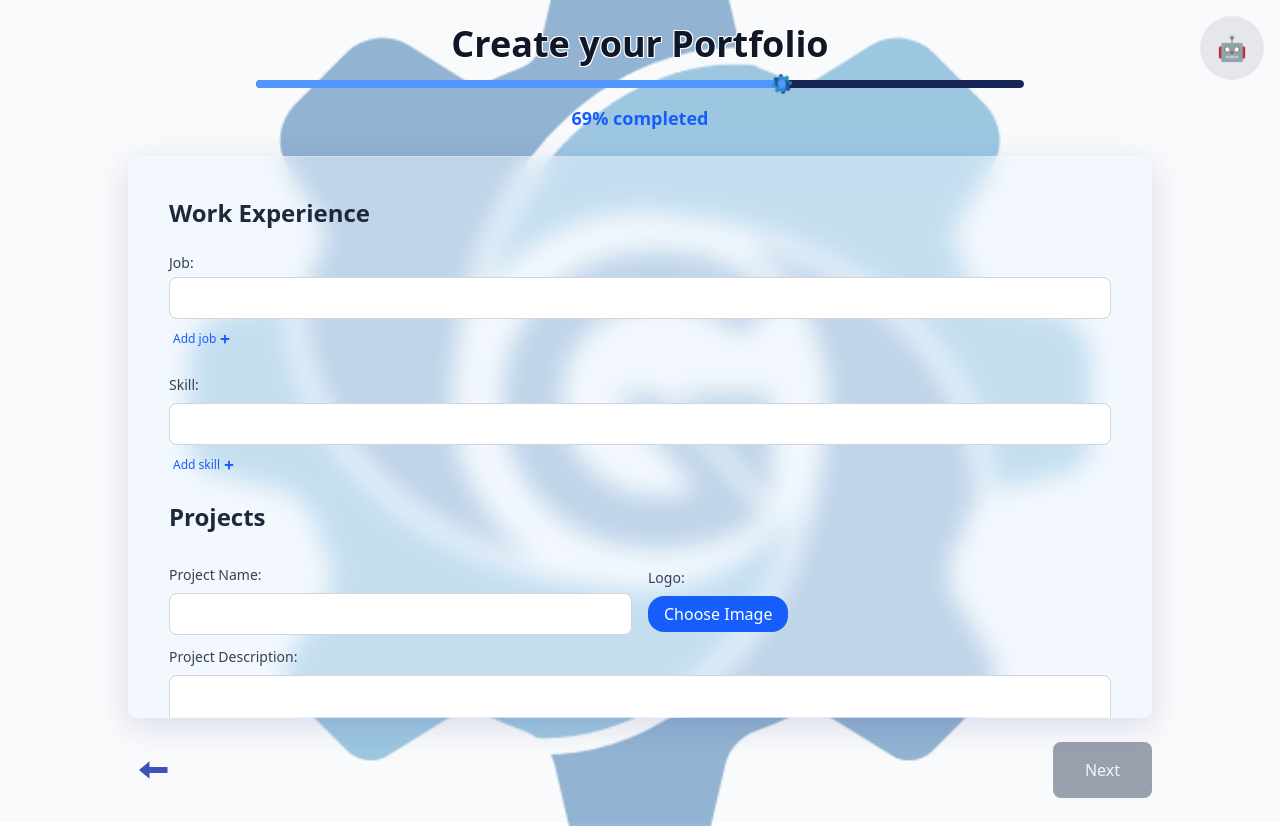
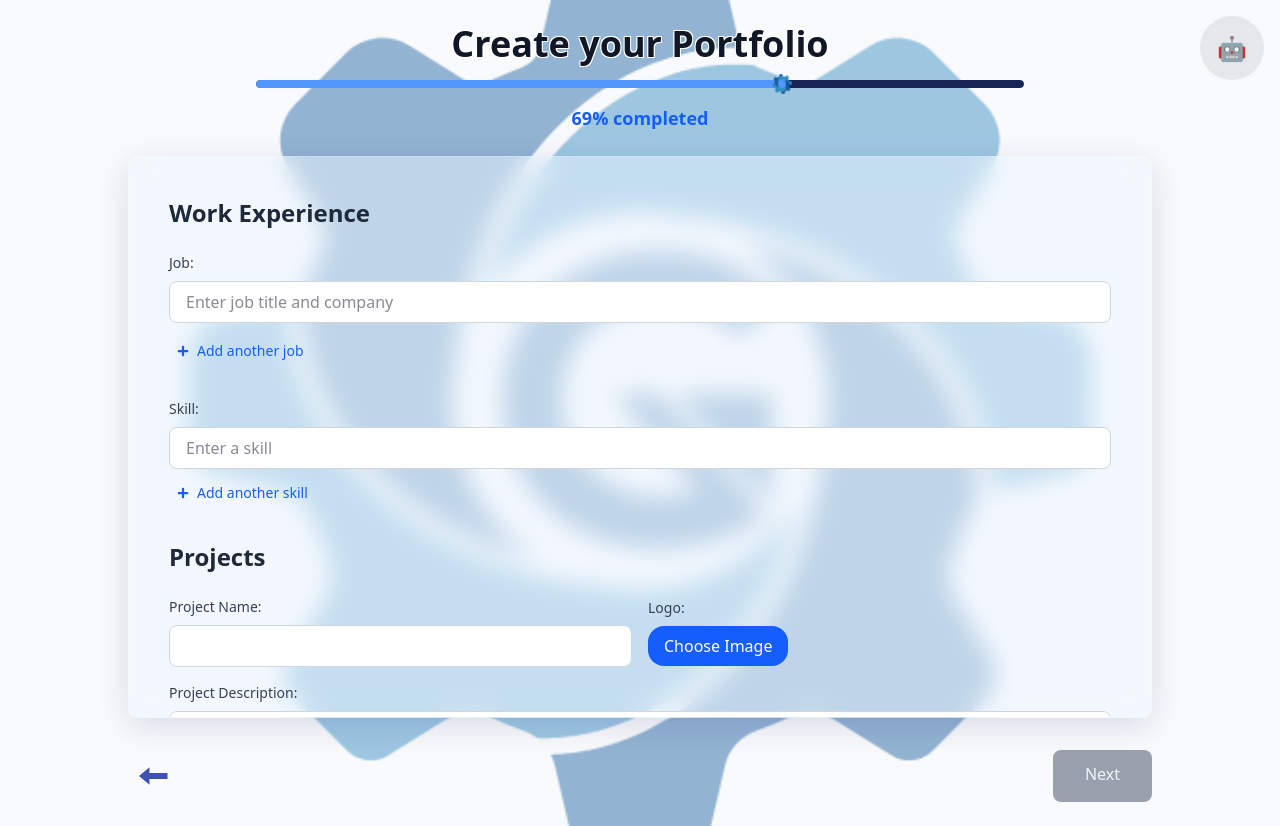
Before and after one commit to ICPEP-SE-CITU/GearFolio, a Next.js app: page /portfolio_creation_page/6_work_experience in a window 1280 px wide. Built offline with nearby package versions, Linux system fonts and the light colour scheme.

Commit message:
updated work experience

```diff
--- a/src/app/(routes)/portfolio_creation_page/6_work_experience/page.js
+++ b/src/app/(routes)/portfolio_creation_page/6_work_experience/page.js
@@ -188,24 +188,25 @@ export default function WorkExperiencePage() {
         >
           <div className="p-10 relative max-h-[70vh] overflow-y-auto">
             <h2 className="text-2xl font-semibold text-gray-800 mb-6">Work Experience</h2>
-            <div className="space-y-6">
+            <div className="space-y-8"> {/* Increased spacing between sections */}
               {/* Jobs */}
-              <div>
-                <label className="block text-sm font-medium text-gray-700 mb-1">Job:</label>
+              <div className="space-y-4"> {/* Added container with spacing */}
+                <label className="block text-sm font-medium text-gray-700 mb-2">Job:</label>
                 {jobs.map((job, index) => (
-                  <div key={index} className="space-y-2">
-                    <div className="flex items-center gap-2">
+                  <div key={index} className="space-y-3"> {/* Increased spacing between job entries */}
+                    <div className="flex items-center gap-3"> {/* Increased gap between input and button */}
                       <input
                         type="text"
                         value={job}
                         onChange={(e) => updateJob(index, e.target.value)}
-                        className="w-full px-3 py-2 border border-gray-300 rounded-md focus:outline-none focus:ring-2 focus:ring-blue-500 bg-white text-gray-900"
+                        className="flex-1 px-4 py-2 border border-gray-300 rounded-md focus:outline-none focus:ring-2 focus:ring-blue-500 bg-white text-gray-900"
+                        placeholder="Enter job title and company"
                       />
                       {index > 0 && (
                         <button
                           type="button"
                           onClick={() => removeJob(index)}
-                          className="px-2 py-1 text-xs bg-red-100 text-red-600 hover:bg-red-200 rounded-md transition-colors"
+                          className="px-3 py-1.5 text-sm bg-red-100 text-red-600 hover:bg-red-200 rounded-md transition-colors"
                         >
                           Remove
                         </button>
@@ -215,10 +216,10 @@ export default function WorkExperiencePage() {
                       <button
                         type="button"
                         onClick={addJob}
-                        className="text-xs text-blue-600 hover:bg-blue-50 rounded flex items-center gap-1 px-2 py-1 -ml-1"
+                        className="text-sm text-blue-600 hover:bg-blue-50 rounded flex items-center gap-2 px-3 py-1.5 -ml-1 cursor-pointer transition-colors"
                       >
-                        <span>Add job</span>
-                        <FaPlus size={10} />
+                        <FaPlus size={12} />
+                        <span>Add another job</span>
                       </button>
                     )}
                   </div>
@@ -226,23 +227,24 @@ export default function WorkExperiencePage() {
               </div>
 
               {/* Skills */}
-              <div>
+              <div className="space-y-4"> {/* Added container with spacing */}
                 <label className="block text-sm font-medium text-gray-700 mb-2">Skill:</label>
                 <div className="space-y-3">
                   {skills.map((skill, index) => (
                     <div key={index} className="space-y-2">
-                      <div className="flex items-center gap-2">
+                      <div className="flex items-center gap-3"> {/* Increased gap between input and button */}
                         <input
                           type="text"
                           value={skill}
                           onChange={(e) => updateSkill(index, e.target.value)}
-                          className="w-full px-3 py-2 border border-gray-300 rounded-md focus:outline-none focus:ring-2 focus:ring-blue-500 bg-white text-gray-900"
+                          className="flex-1 px-4 py-2 border border-gray-300 rounded-md focus:outline-none focus:ring-2 focus:ring-blue-500 bg-white text-gray-900"
+                          placeholder="Enter a skill"
                         />
                         {index > 0 && (
                           <button
                             type="button"
                             onClick={() => removeSkill(index)}
-                            className="px-2 py-1 text-xs bg-red-100 text-red-600 hover:bg-red-200 rounded-md transition-colors"
+                            className="px-3 py-1.5 text-sm bg-red-100 text-red-600 hover:bg-red-200 rounded-md transition-colors"
                           >
                             Remove
                           </button>
@@ -252,10 +254,10 @@ export default function WorkExperiencePage() {
                         <button
                           type="button"
                           onClick={addSkill}
-                          className="text-xs text-blue-600 hover:bg-blue-50 rounded flex items-center gap-1 px-2 py-1 -ml-1"
+                          className="text-sm text-blue-600 hover:bg-blue-50 rounded flex items-center gap-2 px-3 py-1.5 -ml-1 cursor-pointer transition-colors"
                         >
-                          <span>Add skill</span>
-                          <FaPlus size={10} />
+                          <FaPlus size={12} />
+                          <span>Add another skill</span>
                         </button>
                       )}
                     </div>
@@ -264,11 +266,11 @@ export default function WorkExperiencePage() {
               </div>
 
               {/* Projects */}
-              <div>
-                <h2 className="text-2xl font-semibold text-gray-800 mb-8">Projects</h2>
-                <div className="space-y-4">
+              <div className="space-y-6"> {/* Increased spacing */}
+                <h2 className="text-2xl font-semibold text-gray-800 mb-6">Projects</h2>
+                <div className="space-y-6"> {/* Increased spacing between projects */}
                   {projects.map((project, index) => (
-                    <div key={index} className="space-y-3 border-b pb-4 last:border-b-0">
+                    <div key={index} className="space-y-4 border-b pb-6 last:border-b-0"> {/* Increased spacing and padding */}
                       <div className="flex items-center gap-4">
                         <div className="w-full">
                           <label className="block text-sm font-medium text-gray-700 mb-2">Project Name:</label>
@@ -276,41 +278,37 @@ export default function WorkExperiencePage() {
                             type="text"
                             value={project.name}
                             onChange={(e) => updateProject(index, 'name', e.target.value)}
-                            className="w-full px-3 py-2 border border-gray-300 rounded-md focus:outline-none focus:ring-2 focus:ring-blue-500 bg-white text-gray-900"
+                            className="w-full px-4 py-2 border border-gray-300 rounded-md focus:outline-none focus:ring-2 focus:ring-blue-500 bg-white text-gray-900"
                           />
                         </div>
                         <div className="w-full">
                           <label className="block text-sm font-medium text-gray-700 mb-2">Logo:</label>
-                          <div className="flex items-center gap-2 w-full"> {/* Parent flex container */}
+                          <div className="flex items-center gap-3 w-full"> {/* Increased gap */}
                             <input
                               type="file"
                               onChange={(e) => updateProject(index, 'logo', e.target.files[0])}
                               className="hidden"
                               id={`project-logo-upload-${index}`}
-                              accept="image/*" // Example: accept only images
+                              accept="image/*"
                             />
-                            {/* CHANGED: Label styled as button, FIXED text, intrinsic width */}
                             <label
                               htmlFor={`project-logo-upload-${index}`}
-                              className="w-fit px-4 py-1.5 bg-blue-600 text-white text-center rounded-2xl cursor-pointer hover:bg-blue-700 transition-colors whitespace-nowrap" // CHANGED: w-fit, whitespace-nowrap; REMOVED: flex-grow, truncate
+                              className="w-fit px-4 py-2 bg-blue-600 text-white text-center rounded-2xl cursor-pointer hover:bg-blue-700 transition-colors whitespace-nowrap"
                             >
-                              {project.logo ? "Choose Image" : "Choose Image"}
+                              {project.logo ? "Change Image" : "Choose Image"}
                             </label>
 
-                            {/* ADDED: Conditionally display filename next to button */}
                             {project.logo && (
                               <span className="text-sm text-gray-700 truncate flex-1 min-w-0" title={project.logo.name}>
                                 {project.logo.name}
                               </span>
                             )}
 
-                            {/* Clear button appears after filename if logo exists */}
                             {project.logo && (
                               <button
                                 type="button"
                                 onClick={() => updateProject(index, 'logo', null)}
-                                // Optional: Slightly improved styling for clear button
-                                className="px-2 py-1 text-xs bg-gray-100 text-red-700 hover:bg-gray-200 rounded-md transition-colors flex-shrink-0"
+                                className="px-3 py-1.5 text-sm bg-gray-100 text-red-700 hover:bg-gray-200 rounded-md transition-colors flex-shrink-0"
                                 title="Clear selected logo"
                               >
                                 Clear
@@ -324,38 +322,37 @@ export default function WorkExperiencePage() {
                         <textarea
                           value={project.description}
                           onChange={(e) => updateProject(index, 'description', e.target.value)}
-                          className="w-full max-w-5xl px-3 py-2 border border-gray-300 rounded-md focus:outline-none focus:ring-2 focus:ring-blue-500 bg-white text-gray-900 h-24 resize-none"
+                          className="w-full max-w-5xl px-4 py-2 border border-gray-300 rounded-md focus:outline-none focus:ring-2 focus:ring-blue-500 bg-white text-gray-900 h-24 resize-none"
                         />
                       </div>
                       <div className="flex items-center justify-between">
                         <div className="w-full">
-                          <label className="block text-sm font-medium text-gray-700 mb-1">Link:</label> {/* Reduced mb */}
+                          <label className="block text-sm font-medium text-gray-700 mb-2">Link:</label>
                           <input
                             type="url"
                             value={project.link}
                             onChange={(e) => updateProject(index, 'link', e.target.value)}
-                            className={`w-[919px] px-3 py-2 border border-gray-300 rounded-md focus:outline-none focus:ring-2 focus:ring-blue-500 bg-white text-gray-900
+                            className={`w-full px-4 py-2 border border-gray-300 rounded-md focus:outline-none focus:ring-2 bg-white text-gray-900
                               ${projectLinkErrors[index]
-                                ? 'border-red-500 focus:ring-red-500 focus:border-red-500' // Red border/ring on error
-                                : 'focus:outline-none focus:ring-2 focus:ring-blue-500' // Default border/ring
+                                ? 'border-red-500 focus:ring-red-500'
+                                : 'focus:ring-blue-500'
                               }`}
                             placeholder="https://example.com"
-                            pattern="https://.*" // Keep pattern for browser hints/validation
-                            title="Link must start with https://" // Updated title
+                            pattern="https://.*"
+                            title="Link must start with https://"
                           />
-                          {/* ADDED: Conditional warning message */}
                           {projectLinkErrors[index] && (
-                            <p className="text-xs text-red-600 mt-1">
+                            <p className="text-sm text-red-600 mt-1"> {/* Increased text size */}
                               Warning: Link must start with "https://"
                             </p>
                           )}
                         </div>
-                        <div className="flex gap-1 ml-4 mt-5">
+                        <div className="flex gap-2 ml-4 mt-6"> {/* Increased gap and margin */}
                           {index > 0 && (
                             <button
                               type="button"
                               onClick={() => removeProject(index)}
-                              className="px-2 py-1 text-xs bg-red-100 text-red-600 hover:bg-red-200 rounded-md transition-colors"
+                              className="px-3 py-1.5 text-sm bg-red-100 text-red-600 hover:bg-red-200 rounded-md transition-colors"
                             >
                               Remove Project
                             </button>
@@ -366,10 +363,10 @@ export default function WorkExperiencePage() {
                         <button
                           type="button"
                           onClick={addProject}
-                          className="text-xs text-blue-600 hover:bg-blue-50 rounded flex items-center gap-1 px-2 py-1 -ml-1"
+                          className="text-sm text-blue-600 hover:bg-blue-50 rounded flex items-center gap-2 px-3 py-1.5 -ml-1 cursor-pointer transition-colors"
                         >
-                          <span>Add project</span>
-                          <FaPlus size={10} />
+                          <FaPlus size={12} />
+                          <span>Add another project</span>
                         </button>
                       )}
                     </div>
@@ -381,14 +378,14 @@ export default function WorkExperiencePage() {
         </div>
 
         {/* Navigation */}
-        <div className="flex justify-between mt-6">
+        <div className="flex justify-between mt-8"> {/* Increased margin top */}
           <Link href="/portfolio_creation_page/5_upload_certificates"
             className="p-2 flex items-center justify-center rounded-md bg-transparent hover:transition-all duration-300 group">
             <FcLeft className="text-4xl group-hover:scale-125 transition-transform duration-300" />
           </Link>
           <Link
             href="/portfolio_creation_page/7_template_section"
-            className={`py-4 px-8 font-medium rounded-md focus:outline-none focus:ring-2 focus:ring-offset-2 focus:ring-blue-500 transition-all duration-200 ${canProceed
+            className={`py-3 px-8 font-medium rounded-md focus:outline-none focus:ring-2 focus:ring-offset-2 focus:ring-blue-500 transition-all duration-200 ${canProceed
               ? "bg-blue-600 text-white hover:bg-blue-700"
               : "bg-gray-400 text-gray-100 cursor-not-allowed"
               }`}
```
